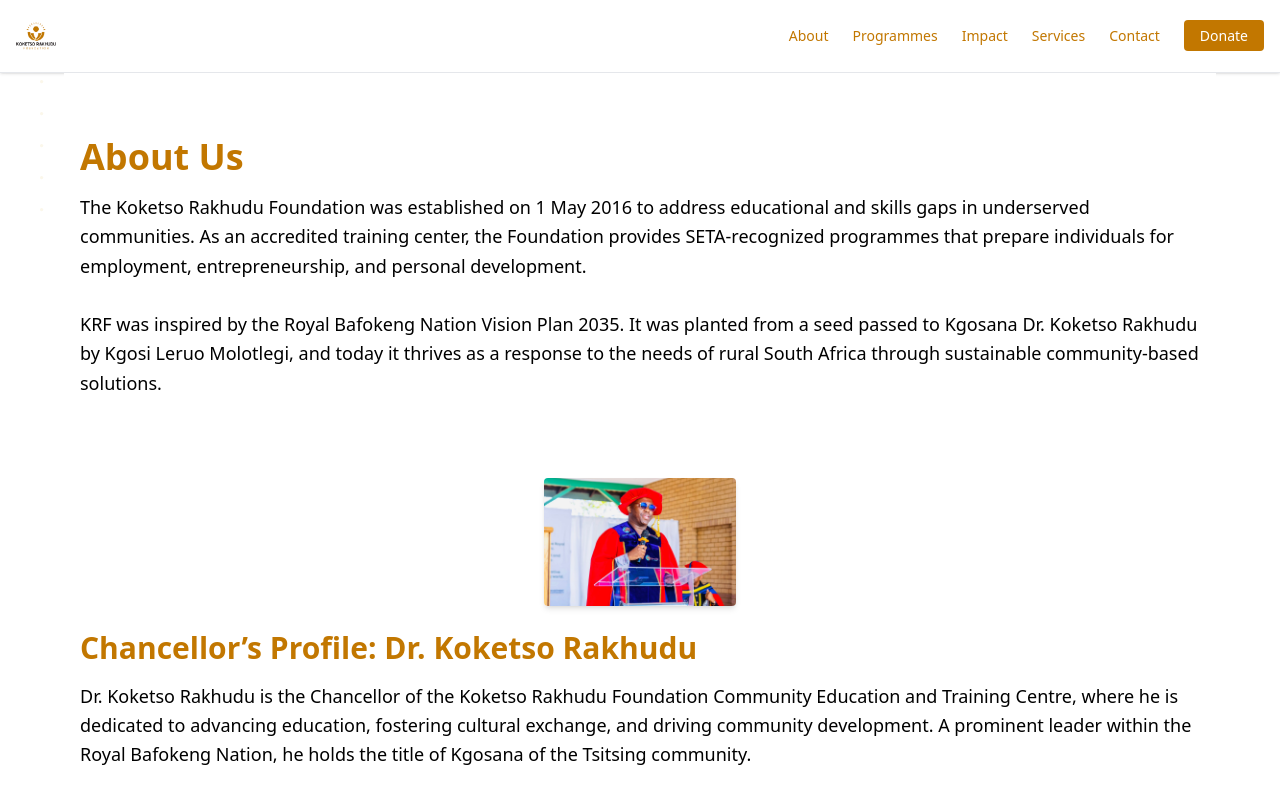
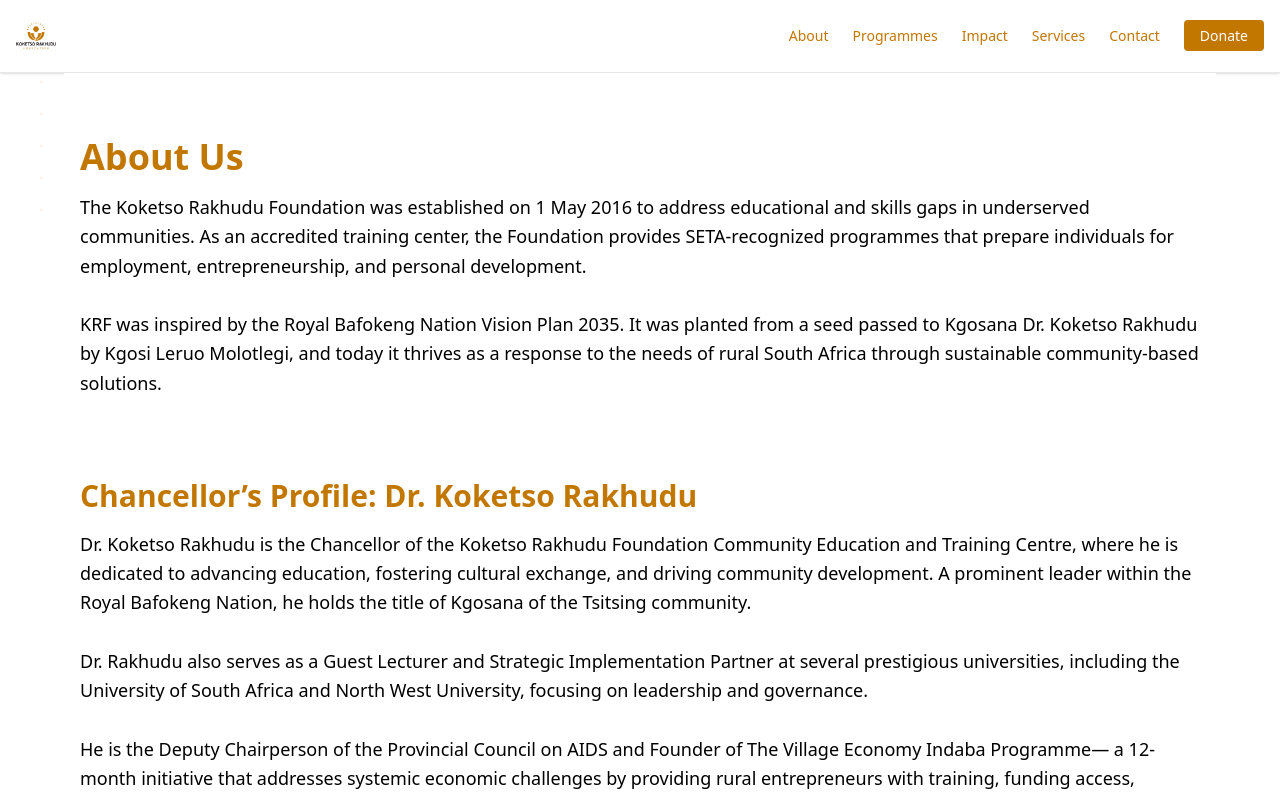
Before and after one commit to Astral-Solutions/krf, a React (Create React App) app in the folder krf-site/: page /about in a window 1280 px wide. Shown: the top 798 px of the page. Built offline with nearby package versions, Linux system fonts and the light colour scheme.

Commit message:
Remove unused image tags in About and Home components

```diff
--- a/krf-site/src/pages/About.jsx
+++ b/krf-site/src/pages/About.jsx
@@ -26,11 +26,11 @@
       {/* Chancellor Profile */}
       <motion.section variants={fadeIn} initial="hidden" whileInView="show" viewport={{ once: true }}>
           <div className="mb-6">
-    <img
+    {/* <img
       src="/images/Kgosanachancellor.jpg"
       alt="Dr. Koketso Rakhudu"
       className="w-48 mx-auto rounded shadow-md"
-    />
+    /> */}
   </div>
         <h2 className="text-3xl font-bold text-[#c27700] mb-4">Chancellor’s Profile: Dr. Koketso Rakhudu</h2>
         <p className="text-lg leading-relaxed">
--- a/krf-site/src/pages/Home.jsx
+++ b/krf-site/src/pages/Home.jsx
@@ -67,7 +67,7 @@
     {/* Highlights */}
 <section className="py-20 px-6 max-w-5xl mx-auto">
   {/* Image at the top (not background) */}
-  <motion.img
+  {/* <motion.img
     src="/image/Inaugartion.jpeg"
     alt="Community development"
     className="w-full h-auto mb-10 rounded shadow-lg, object-contain"
@@ -75,7 +75,7 @@
     initial="hidden"
     whileInView="visible"
     viewport={{ once: true }}
-  />
+  /> */}
 
   {/* Section Heading */}
   <motion.div
```
